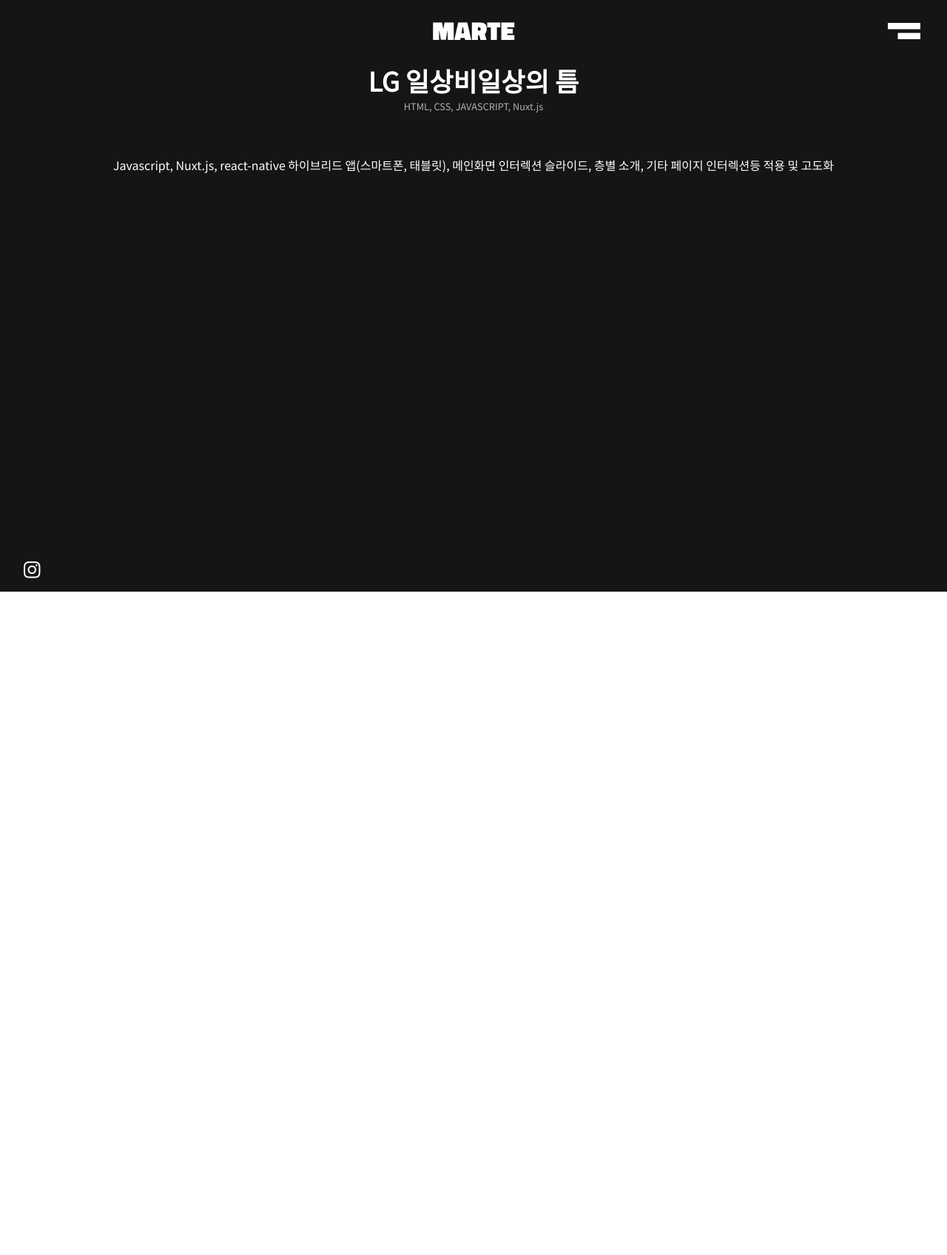
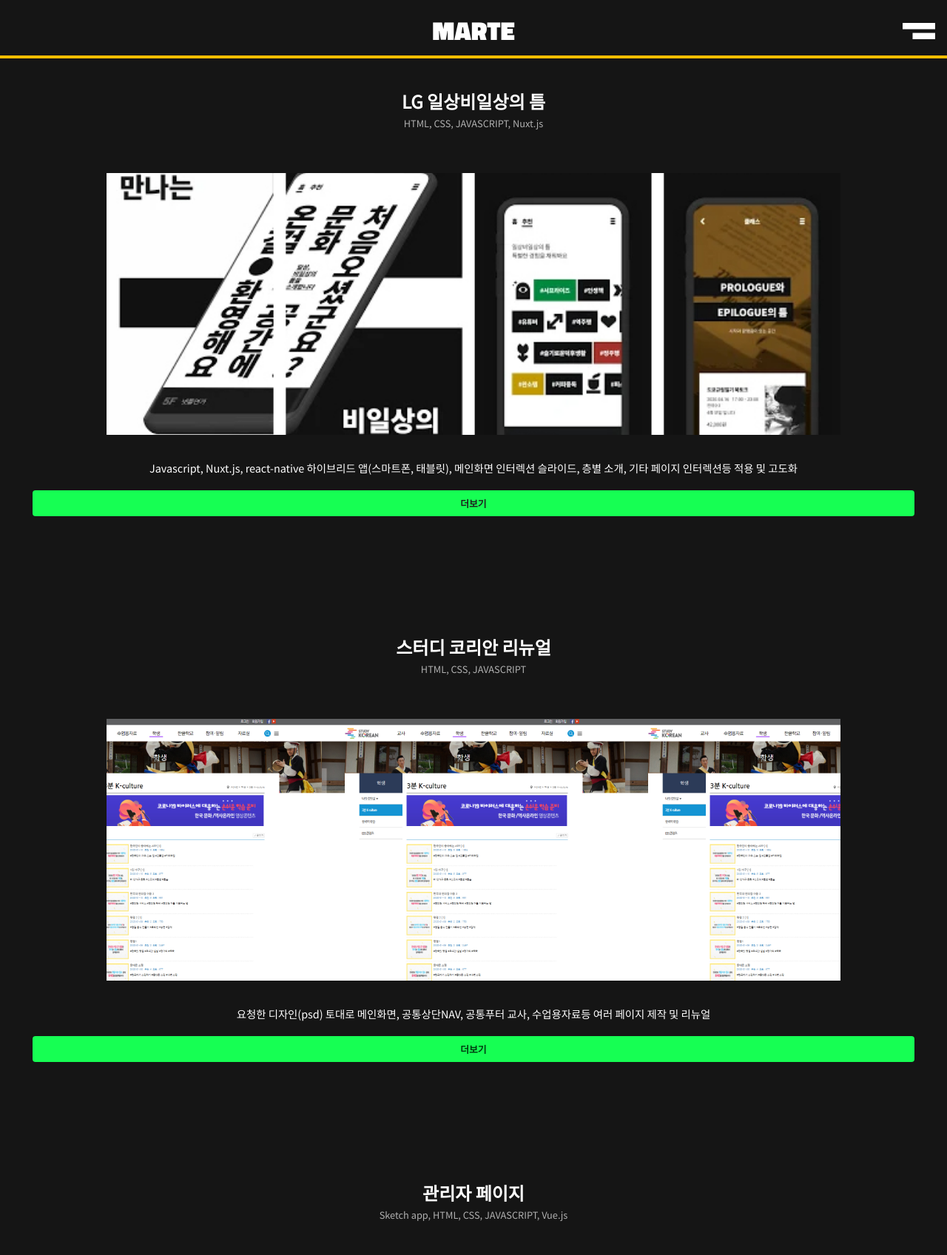
Before and after one commit to devilmarte/devilmarte.github.io, a plain HTML site: page index.html in a window 1280 px wide. Shown: the top 1697 px of the page at 74% size. Before the commit the page ends 800 px from the top, so only its background shows below. Drawn offline with Linux system fonts and the light colour scheme.

Commit message:
인터렉션 추가

```diff
--- a/index.html
+++ b/index.html
@@ -41,7 +41,6 @@
             </ul>
         </header>
         <section id="main">
-            <div class="main-container">
                 <article class="article">
                     <div class="desc lf">
                         <h2>LG 일상비일상의 틈</h2>
@@ -60,9 +59,50 @@
                             Javascript, Nuxt.js, react-native
                             하이브리드 앱(스마트폰, 태블릿), 메인화면 인터렉션 슬라이드, 층별 소개, 기타 페이지 인터렉션등 적용 및 고도화
                         </p>
+                        <button><a href="#">더보기</a></button>
                     </div>
                 </article>
-            </div>
+                <article class="article slide-in">
+                    <div class="desc lf">
+                        <h2>스터디 코리안 리뉴얼</h2>
+                        <span>HTML, CSS, JAVASCRIPT</span>
+                    </div>
+                    <div class="desc rt">
+                        <div class="shell">
+
+                        </div>
+                        <div class="img-box bg-2">
+
+                        </div>
+                    </div>
+                    <div class="paragraph">
+                        <p>
+                            요청한 디자인(psd) 토대로 메인화면, 공통상단NAV, 공통푸터
+                            교사, 수업용자료등 여러 페이지 제작 및 리뉴얼
+                        </p>
+                        <button>더보기</button>
+                    </div>
+                </article>
+                <article class="article slide-in">
+                    <div class="desc lf">
+                        <h2>관리자 페이지</h2>
+                        <span>Sketch app, HTML, CSS, JAVASCRIPT, Vue.js</span>
+                    </div>
+                    <div class="desc rt">
+                        <div class="shell">
+
+                        </div>
+                        <div class="img-box bg-2">
+
+                        </div>
+                    </div>
+                    <div class="paragraph">
+                        <p>
+                            관리자 페이지 디자인 시스템 제작 및 퍼블리싱
+                        </p>
+                        <button>더보기</button>
+                    </div>
+                </article>
         </section>
         <div class="sns">
             <a href="https://www.instagram.com/devmarte/" target="_blank"><i class="fab fa-instagram"></i></a>
@@ -70,6 +110,26 @@
     </div>
 
     <script>
+        // 스크롤시 나타내기
+        const sliderArticles = document.querySelectorAll('.slide-in')
+
+        function checkSlide(e) {
+            sliderArticles.forEach(item => {
+                const slideInAt = (window.scrollY+ window.innerHeight) - item.clientHeight / 1.3
+                const artiBottom = item.offsetTop + item.clientHeight
+                const isHalfShown = slideInAt > item.offsetTop
+                const isNotScrolledPast = window.scrollY < artiBottom
+
+                if(isHalfShown && isNotScrolledPast) {
+                    item.classList.add('active')
+                }else{
+                    item.classList.remove('active')
+                }
+            })
+        }
+
+        window.addEventListener('scroll', checkSlide)
+
         const burger = document.querySelector('.burger')
         const navi = document.querySelector('.navigation')
 
@@ -78,42 +138,42 @@
             navi.classList.toggle('active-nav')
         })
 
-        const wrap = document.documentElement
-        const bg = document.querySelector('.img-box')
-        // const bk = document.getElementById('bk-dot')
+        // const wrap = document.documentElement
+        // const bg = document.querySelector('.img-box')
+        // // const bk = document.getElementById('bk-dot')
 
-        let x = 0
-        let y = 0
-        let oriX = 0
-        let oriY = 0
-        let myX = 0
-        let myY = 0
-        let cX = 0
-        let cY = 0
-        let accel = 0.015
+        // let x = 0
+        // let y = 0
+        // let oriX = 0
+        // let oriY = 0
+        // let myX = 0
+        // let myY = 0
+        // let cX = 0
+        // let cY = 0
+        // let accel = 0.015
 
-        wrap.addEventListener('mousemove', xandymove)
+        // wrap.addEventListener('mousemove', xandymove)
 
-        function xandymove(e) {
-            x = (e.clientX - window.innerWidth / 2)
-            y = (e.clientY - window.innerWidth / 2)
-            oriX = (e.clientX)
-            oriY = (e.clientY)
+        // function xandymove(e) {
+        //     x = (e.clientX - window.innerWidth / 2)
+        //     y = (e.clientY - window.innerWidth / 2)
+        //     oriX = (e.clientX)
+        //     oriY = (e.clientY)
 
-            // bk.classList.add('appearopa')
-        }
-        if(!document.body.offsetWidth < 760){
-            loop()
-        }
+        //     // bk.classList.add('appearopa')
+        // }
+        // if(!document.body.offsetWidth < 760){
+        //     loop()
+        // }
 
-        function loop() {
-            myX += (x-myX) * accel
-            myY += (y-myY) * accel
+        // function loop() {
+        //     myX += (x-myX) * accel
+        //     myY += (y-myY) * accel
 
-            bg.style.backgroundPosition = `calc(50% + ${-myX/8}px) calc(50% + ${-myY/8}px)`
-            // bk.style.transform = `translate(${cX - 10}px, ${cY - 10}px)`
-            window.requestAnimationFrame(loop)
-        }
+        //     bg.style.backgroundPosition = `calc(50% + ${-myX/8}px) calc(50% + ${-myY/8}px)`
+        //     // bk.style.transform = `translate(${cX - 10}px, ${cY - 10}px)`
+        //     window.requestAnimationFrame(loop)
+        // }
 
     </script>
 </body>
--- a/style.css
+++ b/style.css
@@ -80,20 +80,22 @@
     flex-direction: column;
     align-items: center;
     width: 100%;
-    height: 100vh;
     padding: 0 20px;
     font-family: 'Noto Sans KR';
     background: #151515;
     /* overflow: hidden; */
 }
 #header {
-    position: relative;
+    position: fixed;
     display: flex;
     flex-direction: column;
     align-items: center;
     width: 100%;
-    margin-bottom: 32px;
-    padding: 24px 0 0;
+    margin-bottom: 16px;
+    padding: 24px 0 16px;
+    background: #151515;
+    border-bottom: 4px solid #ffbe00;
+    z-index: 50;
 }
 #header .logo {
 }
@@ -119,19 +121,26 @@
 
 #main{
     display: flex;
+    flex-direction: column;
     justify-content: center;
     width: 100%;
     position: relative;
-}
-.main-container{
-    position: relative;
-    width: 100%;
+    margin-top: 80px;
 }
 
-.main-container .article {
+.article {
     display: flex;
     flex-direction: column;
     position: relative;
+    height: 618px;
+    margin-bottom: 120px;
+}
+.slide-in {
+    transform-origin: left;
+    transition: 0.6s;
+    transform: translateX(-50%);
+    opacity: 0;
+    transform: scale(0.3);
 }
 .desc {
     display: flex;
@@ -145,9 +154,10 @@
     flex: 1;
     flex-direction: column;
     margin-bottom: 16px;
+    padding: 10px 0;
 }
 .lf h2 {
-    font-size: 2.2rem;
+    font-size: 1.5rem;
     opacity: 0;
     z-index: 10;
     animation: appearup 1s forwards;
@@ -156,7 +166,7 @@
     color: #ffffff;
 }
 .lf span {
-    padding: 12px 0;
+    padding: 12px 0 0;
     opacity: 0;
     z-index: 10;
     animation: appearup2 1s forwards;
@@ -187,10 +197,14 @@
 .rt .img-box {
     width: 80%;
     height: 100%;
-    background: url('./bgs.jpg') #151515;
-    background-position: 50% 50%;
-    background-size: conver;
+    background: url('./bgs.jpg');
+    background-position: center;
+    background-size: cover;
     background-repeat: no-repeat;
+}
+.rt .bg-2 {
+    background: url('./bgs2.jpg') 50% 50%;
+    background-size: 410px;
 }
 .right {
     transform: translateX(50%);
@@ -201,6 +215,7 @@
 }
 .paragraph {
     display: flex;
+    flex-direction: column;
     justify-content: center;
     align-items: center;
     padding: 0 24px;
@@ -211,8 +226,29 @@
 }
 .paragraph p{
     color: #fff;
-    font-size: 1rem;
-    line-height: 1.5;
+    font-size: 0.9rem;
+    line-height: 1.75;
+    margin-bottom: 18px;
+}
+.paragraph button {
+    width: 100%;
+    padding: 8px 12px;
+    background: #16ff53;
+    border: none;
+    border-radius: 4px;
+    font-size: 0.8rem;
+    font-weight: 600;
+    color: #00380f;
+    transition: .3s;
+}
+.paragraph button:hover {
+    background: #ffbe00;
+}
+.paragraph button a {
+    display: block;
+    width: 100%;
+    height: 100%;
+    text-decoration: none;
 }
 .appearopa {
     animation: appearopa 0.3s forwards;
@@ -229,6 +265,10 @@
 .sns .fab {
     color: #fff;
     font-size: 1.6rem;
+}
+.article.active {
+    opacity: 1;
+    transform: translate(0%) scale(1)
 }
 @keyframes apearpara {
     0% {
```
Also changed, not shown: bgs2.jpg (added).
